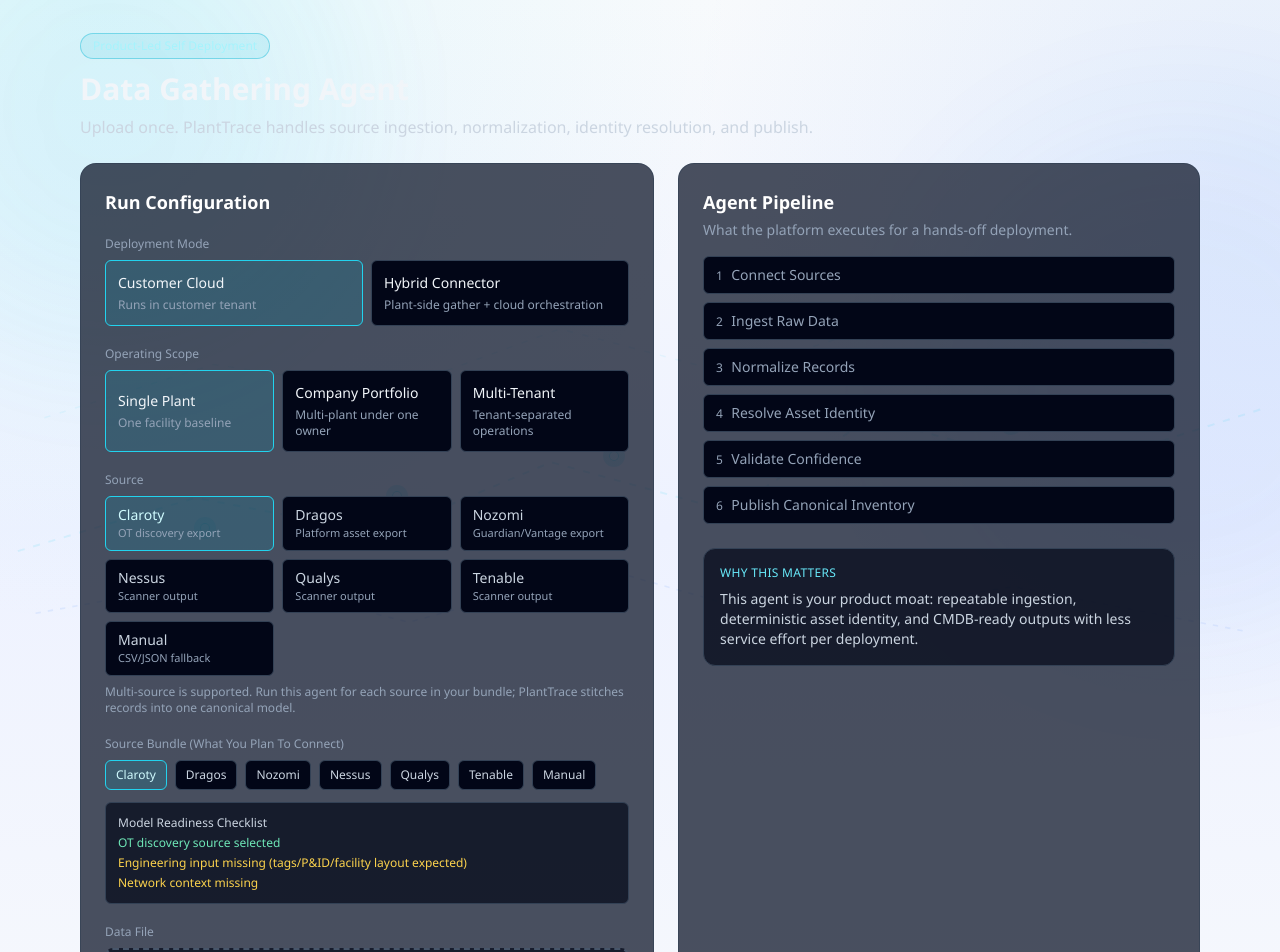
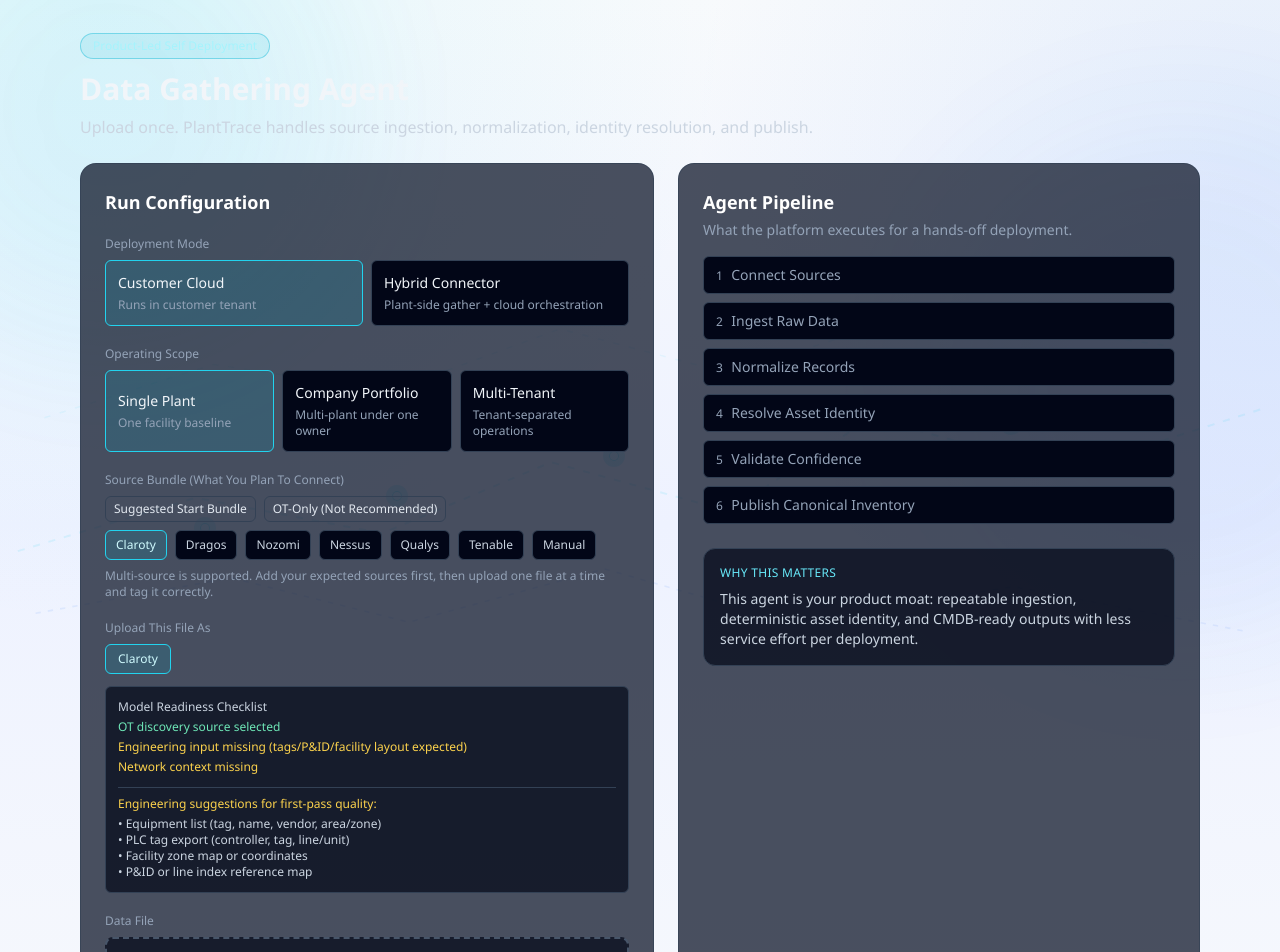
Before and after one commit to toreyjames/ot-asset-canon, a Next.js app: page /ingest in a window 1280 px wide. Shown: the top 952 px of the page. Built offline with nearby package versions, Linux system fonts and the light colour scheme.

Commit message:
Refine ingest UX to guided source bundle and engineering-first suggestions

```diff
--- a/src/app/ingest/page.tsx
+++ b/src/app/ingest/page.tsx
@@ -36,7 +36,7 @@ const ENGINEERING_SOURCES: IngestionSource[] = ["manual"];
 const NETWORK_SOURCES: IngestionSource[] = ["manual", "nessus", "qualys", "tenable"];
 
 export default function IngestPage() {
-  const [source, setSource] = useState<IngestionSource>("claroty");
+  const [uploadSource, setUploadSource] = useState<IngestionSource>("claroty");
   const [sourceBundle, setSourceBundle] = useState<IngestionSource[]>(["claroty"]);
   const [deploymentMode, setDeploymentMode] = useState<DeploymentMode>("customer_cloud");
   const [operatingScope, setOperatingScope] = useState<OperatingScope>("single_plant");
@@ -84,6 +84,13 @@ export default function IngestPage() {
     [sourceBundle]
   );
 
+  const suggestedEngineeringInputs = [
+    "Equipment list (tag, name, vendor, area/zone)",
+    "PLC tag export (controller, tag, line/unit)",
+    "Facility zone map or coordinates",
+    "P&ID or line index reference map",
+  ];
+
   const handleSubmit = async (e: React.FormEvent) => {
     e.preventDefault();
     if (!file) return;
@@ -96,7 +103,7 @@ export default function IngestPage() {
     try {
       const formData = new FormData();
       formData.append("file", file);
-      formData.append("source", source);
+      formData.append("source", uploadSource);
 
       const response = await fetch("/api/ingest", {
         method: "POST",
@@ -174,31 +181,29 @@ export default function IngestPage() {
             </div>
 
             <div>
-              <div className="text-xs text-slate-400 mb-2">Source</div>
-              <div className="grid grid-cols-2 md:grid-cols-3 gap-2">
-                {sources.map((s) => (
-                  <button
-                    key={s.value}
-                    type="button"
-                    onClick={() => setSource(s.value)}
-                    className={`rounded-md border px-3 py-2 text-left transition-colors ${
-                      source === s.value
-                        ? "border-cyan-400 bg-cyan-500/15 text-cyan-100"
-                        : "border-slate-700 bg-slate-950 text-slate-300 hover:border-slate-500"
-                    }`}
-                  >
-                    <div className="text-sm font-medium">{s.label}</div>
-                    <div className="text-[11px] text-slate-400">{s.description}</div>
-                  </button>
-                ))}
+              <div className="text-xs text-slate-400 mb-2">Source Bundle (What You Plan To Connect)</div>
+              <div className="mb-2 flex flex-wrap gap-2">
+                <button
+                  type="button"
+                  onClick={() => {
+                    setSourceBundle(["claroty", "manual", "qualys"]);
+                    setUploadSource("claroty");
+                  }}
+                  className="rounded-md border border-slate-700 px-2 py-1 text-xs text-slate-200 hover:border-cyan-400/70"
+                >
+                  Suggested Start Bundle
+                </button>
+                <button
+                  type="button"
+                  onClick={() => {
+                    setSourceBundle(["claroty"]);
+                    setUploadSource("claroty");
+                  }}
+                  className="rounded-md border border-slate-700 px-2 py-1 text-xs text-slate-200 hover:border-cyan-400/70"
+                >
+                  OT-Only (Not Recommended)
+                </button>
               </div>
-              <p className="mt-2 text-xs text-slate-400">
-                Multi-source is supported. Run this agent for each source in your bundle; PlantTrace stitches records into one canonical model.
-              </p>
-            </div>
-
-            <div>
-              <div className="text-xs text-slate-400 mb-2">Source Bundle (What You Plan To Connect)</div>
               <div className="flex flex-wrap gap-2">
                 {sources.map((s) => {
                   const active = sourceBundle.includes(s.value);
@@ -206,11 +211,15 @@ export default function IngestPage() {
                     <button
                       key={`bundle-${s.value}`}
                       type="button"
-                      onClick={() =>
-                        setSourceBundle((prev) =>
-                          active ? prev.filter((x) => x !== s.value) : [...prev, s.value]
-                        )
-                      }
+                      onClick={() => {
+                        setSourceBundle((prev) => {
+                          const next = active ? prev.filter((x) => x !== s.value) : [...prev, s.value];
+                          if (!next.includes(uploadSource) && next.length > 0) {
+                            setUploadSource(next[0]);
+                          }
+                          return next;
+                        });
+                      }}
                       className={`rounded-md border px-2.5 py-1.5 text-xs ${
                         active
                           ? "border-cyan-400 bg-cyan-500/15 text-cyan-100"
@@ -222,6 +231,34 @@ export default function IngestPage() {
                   );
                 })}
               </div>
+              <p className="mt-2 text-xs text-slate-400">
+                Multi-source is supported. Add your expected sources first, then upload one file at a time and tag it correctly.
+              </p>
+            </div>
+
+            <div>
+              <div className="text-xs text-slate-400 mb-2">Upload This File As</div>
+              <div className="flex flex-wrap gap-2">
+                {sourceBundle.length === 0 && <div className="text-xs text-amber-300">Select at least one source in Source Bundle.</div>}
+                {sourceBundle.map((value) => {
+                  const label = sources.find((s) => s.value === value)?.label || value;
+                  return (
+                    <button
+                      key={`upload-${value}`}
+                      type="button"
+                      onClick={() => setUploadSource(value)}
+                      className={`rounded-md border px-3 py-1.5 text-xs ${
+                        uploadSource === value
+                          ? "border-cyan-400 bg-cyan-500/15 text-cyan-100"
+                          : "border-slate-700 bg-slate-950 text-slate-300"
+                      }`}
+                    >
+                      {label}
+                    </button>
+                  );
+                })}
+              </div>
+
               <div className="mt-3 rounded-md border border-slate-700 bg-slate-950/70 p-3 text-xs">
                 <div className="text-slate-300">Model Readiness Checklist</div>
                 <div className={hasOtCoverage ? "text-emerald-300 mt-1" : "text-amber-300 mt-1"}>
@@ -235,6 +272,14 @@ export default function IngestPage() {
                 <div className={hasNetworkCoverage ? "text-emerald-300 mt-1" : "text-amber-300 mt-1"}>
                   {hasNetworkCoverage ? "Network/security source selected" : "Network context missing"}
                 </div>
+                {!hasEngineeringCoverage && (
+                  <div className="mt-3 border-t border-slate-700 pt-2 text-slate-300">
+                    <div className="text-amber-300 mb-1">Engineering suggestions for first-pass quality:</div>
+                    {suggestedEngineeringInputs.map((item) => (
+                      <div key={item}>• {item}</div>
+                    ))}
+                  </div>
+                )}
               </div>
             </div>
 
@@ -267,7 +312,7 @@ export default function IngestPage() {
 
             <button
               type="submit"
-              disabled={!file || isLoading}
+              disabled={!file || isLoading || sourceBundle.length === 0}
               className="w-full rounded-md bg-cyan-400 px-4 py-3 text-sm font-semibold text-slate-950 hover:bg-cyan-300 disabled:opacity-60"
             >
               {isLoading ? "Agent Running..." : "Start Data Gathering Agent"}
```
